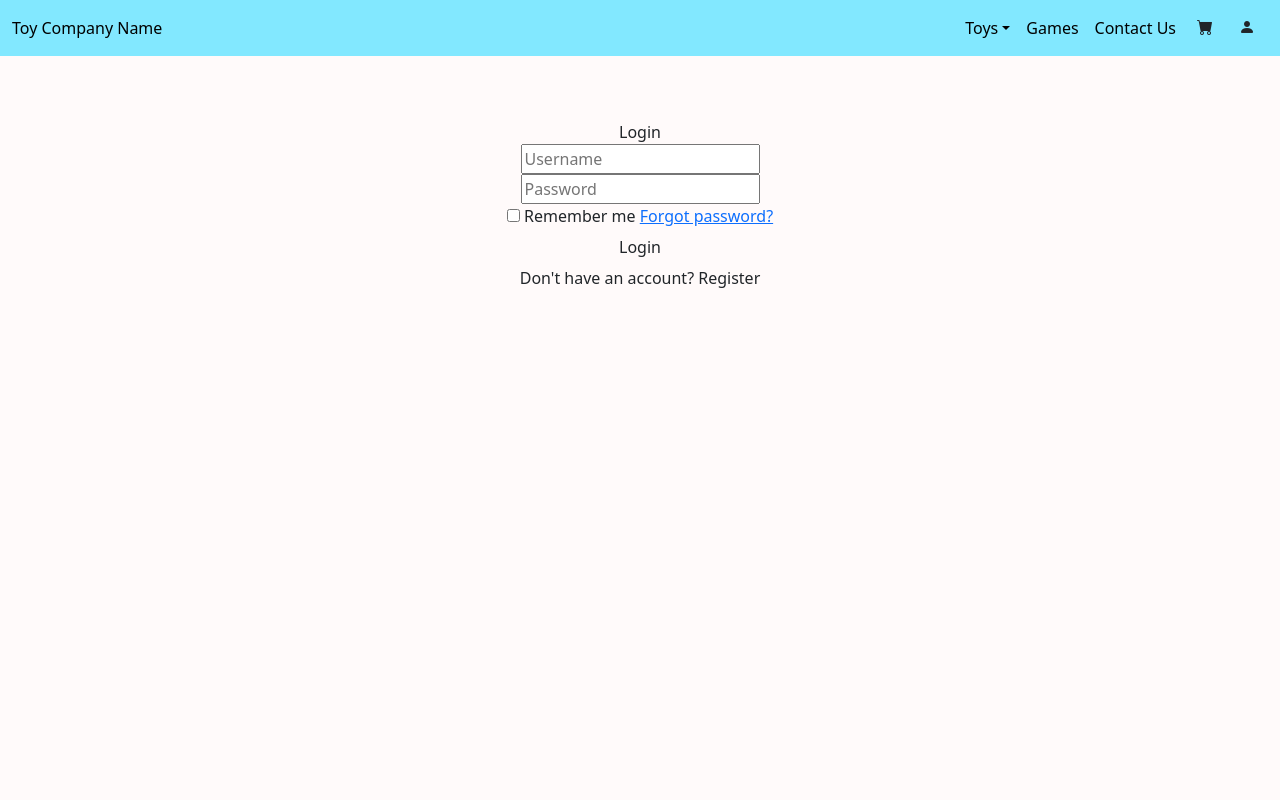
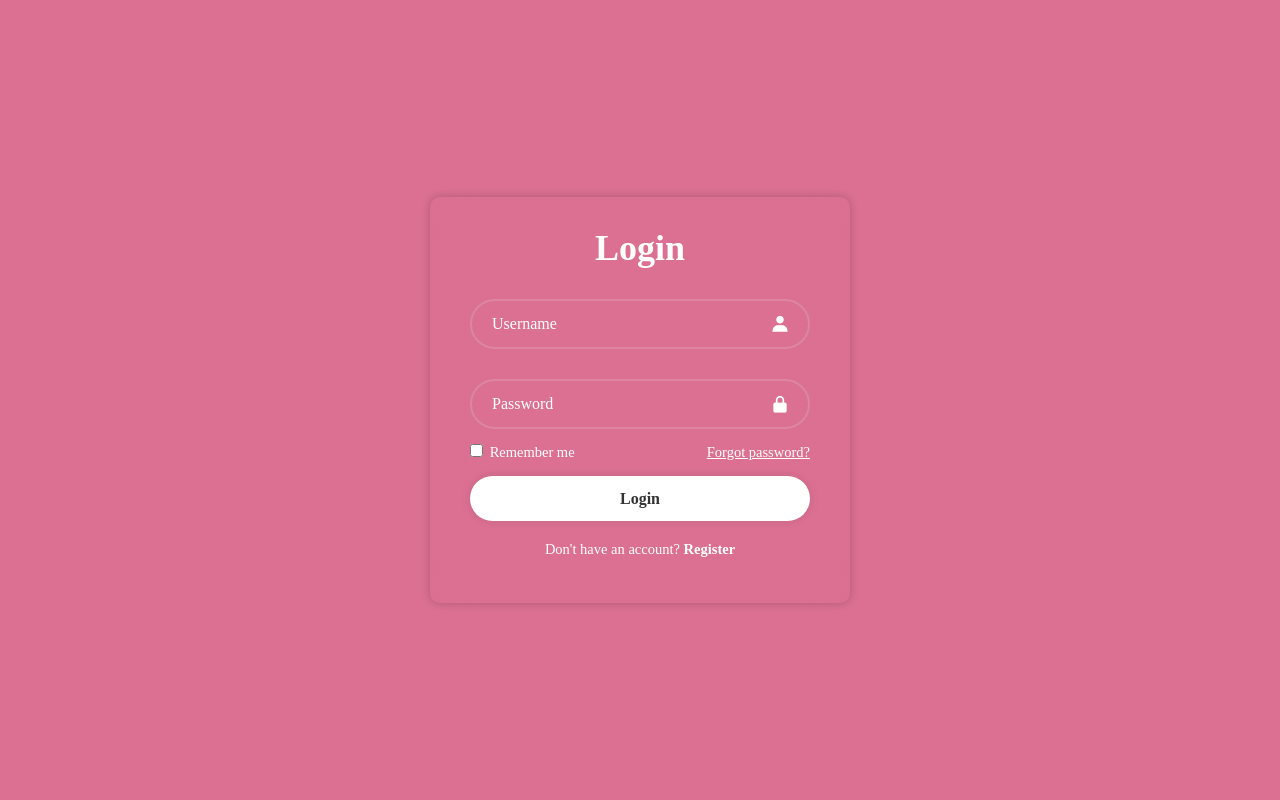
Before and after one commit to aPavesich/IT391-CurbsidePickup, a PHP site: page /login.html in a window 1280 px wide. Run offline with PHP 8.4, Linux system fonts and the light colour scheme; some libraries are stand-ins or nearby versions.

Commit message:
update the login and contact us page

```diff
--- a/src/login.html
+++ b/src/login.html
@@ -1,57 +1,24 @@
 <!DOCTYPE html>
 <html lang="en">
 <head>
-    <meta charset="UTF-8">
-    <meta name="viewport" content="width=device-width, initial-scale=1.0">
-     <!--Documentation for Bootstrap 5, adds css and javascript to webpage-->
-     <link href="https://cdn.jsdelivr.net/npm/bootstrap@5.3.2/dist/css/bootstrap.min.css" rel="stylesheet" integrity="sha384-T3c6CoIi6uLrA9TneNEoa7RxnatzjcDSCmG1MXxSR1GAsXEV/Dwwykc2MPK8M2HN" crossorigin="anonymous">
-     <link rel="stylesheet" href="https://cdn.jsdelivr.net/npm/bootstrap-icons@1.7.2/font/bootstrap-icons.css">
-
-     <link rel="stylesheet" href="../src/styles/navbar.css" />
      <link rel="stylesheet" href="../src/styles/LogIn.css" />
+     <link href='https://unpkg.com/boxicons@2.1.4/css/boxicons.min.css' rel='stylesheet'>
     <title>Login</title>
 </head>
 
-
-<body style="background-color: snow;">
-    <nav class="navbar navbar-expand-md navbar-light ">
-        <div class="container-fluid">
-            <a id="navbar-brand" href="../src/index.html">Toy Company Name</a>
-            <button class="navbar-toggler" type="button" data-bs-toggle="collapse" data-bs-target="#collapseNav">
-              <span class="navbar-toggler-icon"></span>
-            </button>
-          <div class="collapse navbar-collapse" id="collapseNav">
-            <ul class="navbar-nav ms-auto">
-                <li class="nav-item dropdown"><a class="nav-link dropdown-toggle" href="#" role="button" data-bs-toggle="dropdown">Toys</a>
-                  <ul class="dropdown-menu">
-                    <li><a class="dropdown-item" href="../src/toyHome.html">All Toys</a></li>
-                    <li><a class="dropdown-item" href="#">Legos</a></li>
-                    <li><a class="dropdown-item" href="#">Nerf</a></li>
-                    <li><a class="dropdown-item" href="#">Hot Wheels</a></li>
-                    <li><a class="dropdown-item" href="#">Marvel</a></li>
-                  </ul>
-                  </li>
-                <li class="nav-item"><a class="nav-link" href="#">Games</a></li>
-                <li class="nav-item d-md-none"><a class="nav-link" href="#">Cart</a></li>
-                <li class="nav-item d-md-none"><a class="nav-link" href="../src/login.html">My Account</a></li>
-                <li class="nav-item"><a class="nav-link" href="#">Contact Us</a></li>
-                <a type="button" class="btn d-none d-md-block" href="#"><span class="bi bi-cart-fill"></span></a>
-                <a type="button" class="btn d-none d-md-block" href="../src/login.html"><span class="bi bi-person-fill"></span></a>
-                </ul>
-            </div>
-        </div>
-    </nav>
-    <section class="section1">
+<body>
     <div class="wrapper">
       <form action="">
-        <hi>Login</hi>
+        <h1>Login</h1>
         <div class="input-box">
           <input type="text" placeholder="Username"
           required>
+          <i class='bx bxs-user'></i>
         </div>
         <div class="input-box">
           <input type="password"
           placeholder="Password" required>
+          <i class='bx bxs-lock-alt'></i>
         </div>
         <div class="remember-forgot">
           <label><input type="checkbox"> Remember me
@@ -62,7 +29,7 @@
         <button type="submit" class="btn">Login</button>
 
         <div class="register-link">
-          <p>Don't have an account? <ahref="#">Register</a></p>
+          <p>Don't have an account? <a href="#">Register</a></p>
         </div>
       </form>
     </div>
--- a/src/styles/LogIn.css
+++ b/src/styles/LogIn.css
@@ -1,4 +1,113 @@
-.section1{
-    padding:5%;
+
+* {
+    margin: 0;
+    padding: 0;
+    box-sizing: border-box;
+    font-family:'Times New Roman', Times, serif;
+}
+
+body {
+    display: flex;
+    justify-content: center;
+    align-items: center;
+    min-height: 100vh;
+    background-color: palevioletred;
+    background-size: cover;
+    background-position: center;
+
+}
+.wrapper {
+    width: 420px ;
+    background: transparent;
+    border: 2xp solid  rgba(225, 225, 225, .2);
+    backdrop-filter: blur(20px);
+    box-shadow: 0 0 10px rgba(0, 0, 0,.2);
+    color: #fff;
+    border-radius: 10px;
+    padding: 30px 40px;
+}
+
+.wrapper h1{
+    font-size: 36px;
     text-align: center;
 }
+
+.wrapper .input-box{
+    position: relative;
+    width: 100%;
+    height: 50px;
+    margin: 30px 0;
+}
+
+.input-box input{
+    width: 100%;
+    height: 100%;
+    background: transparent;
+    border: none;
+    outline: none;
+    border: 2px solid rgba(225, 225, 225, .2);
+    border-radius: 40px;
+    font-size: 16px;
+    color: #fff;
+    padding: 20px 45px 20px 20px;
+}
+.input-box input::placeholder{
+    color: #fff;
+
+}
+
+.input-box i {
+    position: absolute;
+    right: 20px;
+    top: 50%;
+    transform: translateY(-50%);
+    font-size: 20px;
+}
+
+.wrapper .remember-forgot{
+    display: flex;
+    justify-content: space-between;
+    font-size: 14.5px;
+    margin: -15px 0 15px;
+}
+
+.remember-forgot label input{
+    accent-color: #fff;
+    margin-right: 3px;
+}
+.remember-forgot a {
+    color: #fff;
+}
+
+.remember-forgot a:hover {
+    text-decoration:  underline;
+}
+.wrapper .btn {
+    width: 100%;
+    height: 45px;
+    background:  #fff;
+    border: none;
+    outline: none;
+    border-radius: 40px;
+    box-shadow: 0 0 10px rgba(0, 0, 0, .1);
+    cursor: pointer;
+    font-size: 16px;
+    color: #333;
+    font-weight: 600;
+}
+
+.wrapper .register-link{
+    font-size: 14.5px;
+    text-align: center;
+    margin: 20px 0 15px;
+}
+
+.register-link p a {
+    color: #fff;
+    text-decoration: none;
+    font-weight: 600;
+}
+
+.register-link p a:hover{
+    text-decoration: underline;
+}
```
Also changed, not shown: src/contactPage.html (added, +27 -0 lines), src/styles/contactus.css (added, +101 -0 lines), 4 other files.
